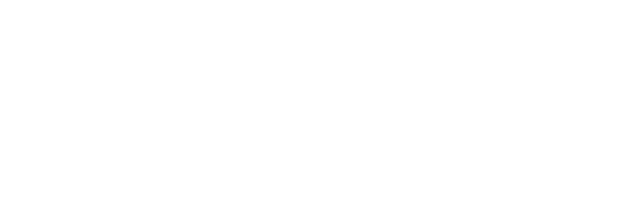
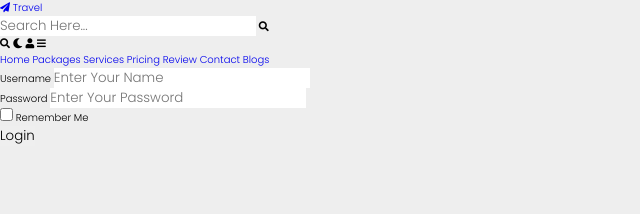
Before and after one commit to Richa-star/Project-travel, a plain HTML site: page index.html in a window 1280 px wide. Shown: the whole page, without its empty margins (0-640 px from the left). Drawn offline with nearby package versions, Linux system fonts and the light colour scheme.

Commit message:
Add changes

```diff
--- /dev/null
+++ b/css/style.css
@@ -0,0 +1,44 @@
+@import url('https://fonts.googleapis.com/css2?family=Poppins:wght@300;600;700&display=swap');
+
+:root{
+    --orange:#F79F1F;
+    --text-color-1:#444;
+    --text-color-2:#666;
+    --bg-color-1:#fff;
+    --bg-color-2:#eee;
+    --box-shadow:0 .5rem 1.5rem rgba(0,0,0,.1);
+}
+
+*{
+    font-family: 'Poppins', sans-serif;
+    margin:0; padding:0;
+    box-sizing: border-box;
+    outline: none; border:none;
+    text-decoration: none;
+    text-transform: capitalize;
+    transition:all .2s linear;
+}
+
+html{
+    font-size: 62.5%;
+    overflow-x: hidden;
+    scroll-padding-top: 7rem;
+    scroll-behavior: smooth;
+}
+
+html::-webkit-scrollbar{
+    width:.8rem;
+}
+
+html::-webkit-scrollbar-track{
+    background:transparent;
+}
+
+html::-webkit-scrollbar-thumb{
+    background:var(--orange);
+    border-radius: 5rem;
+}
+
+body{
+    background:var(--bg-color-2);
+}
--- a/index.html
+++ b/index.html
@@ -4,9 +4,86 @@
     <meta charset="UTF-8">
     <meta http-equiv="X-UA-Compatible" content="IE=edge">
     <meta name="viewport" content="width=device-width, initial-scale=1.0">
-    <title>Travel</title>
+    <title>Complete Responsive Travel Agency Website Design</title>
+
+    <link rel="stylesheet" href="https://cdnjs.cloudflare.com/ajax/libs/aos/2.3.4/aos.css">
+
+    <link rel="stylesheet" href="https://unpkg.com/swiper/swiper-bundle.min.css" />
+
+    <!-- font awesome cdn link  -->
+    <link rel="stylesheet" href="https://cdnjs.cloudflare.com/ajax/libs/font-awesome/5.15.4/css/all.min.css">
+
+    <!-- custom css file cdn link  -->
+    <link rel="stylesheet" href="./css/style.css">
+
 </head>
 <body>
 
-</body>
-</html>
+<!-- header section starts  -->
+
+<header class="header">
+
+    <a href="#" class="logo"> <i class="fas fa-paper-plane"></i> travel </a>
+
+    <form action="" class="search-form">
+        <input type="search" name="" placeholder="search here..." id="searchBox">
+        <label for="searchBox" class="fas fa-search"></label>
+    </form>
+
+    <div class="icons">
+        <div class="fas fa-search" id="search-btn"></div>
+        <div class="fas fa-moon" id="theme-btn"></div>
+        <div class="fas fa-user" id="login-btn"></div>
+        <div class="fas fa-bars" id="menu-btn"></div>
+    </div>
+
+    <nav class="navbar">
+        <a href="#home">home</a>
+        <a href="#packages">packages</a>
+        <a href="#services">services</a>
+        <a href="#pricing">pricing</a>
+        <a href="#review">review</a>
+        <a href="#contact">contact</a>
+        <a href="#blogs">blogs</a>
+    </nav>
+
+    <form action="" class="login-form">
+
+        <div class="inputBox">
+            <span>username</span>
+            <input type="text" placeholder="enter your name">
+        </div>
+
+        <div class="inputBox">
+            <span>password</span>
+            <input type="password" placeholder="enter your password">
+        </div>
+
+        <div class="remember">
+            <input type="checkbox" name="" id="login-remember">
+            <label for="login-remember">remember me</label>
+        </div>
+
+        <input type="submit" class="btn" value="login">
+
+    </form>
+
+</header>
+
+<!-- header section ends -->
+
+<!-- home section starts  -->
+
+<section class="home" id="home">
+
+    <div class="image" data-aos="fade-down">
+        <img src="images/home-img.svg" alt="">
+    </div>
+
+    <div class="content" data-aos="fade-up">
+        <h3>adventure is worthwhile</h3>
+        <p>Lorem ipsum dolor sit amet consectetur adipisicing elit. Veritatis explicabo eius inventore reprehenderit alias eos facilis, ipsa est asperiores repellendus!</p>
+        <a href="#" class="btn">explore now</a>
+    </div>
+
+</section>
```
